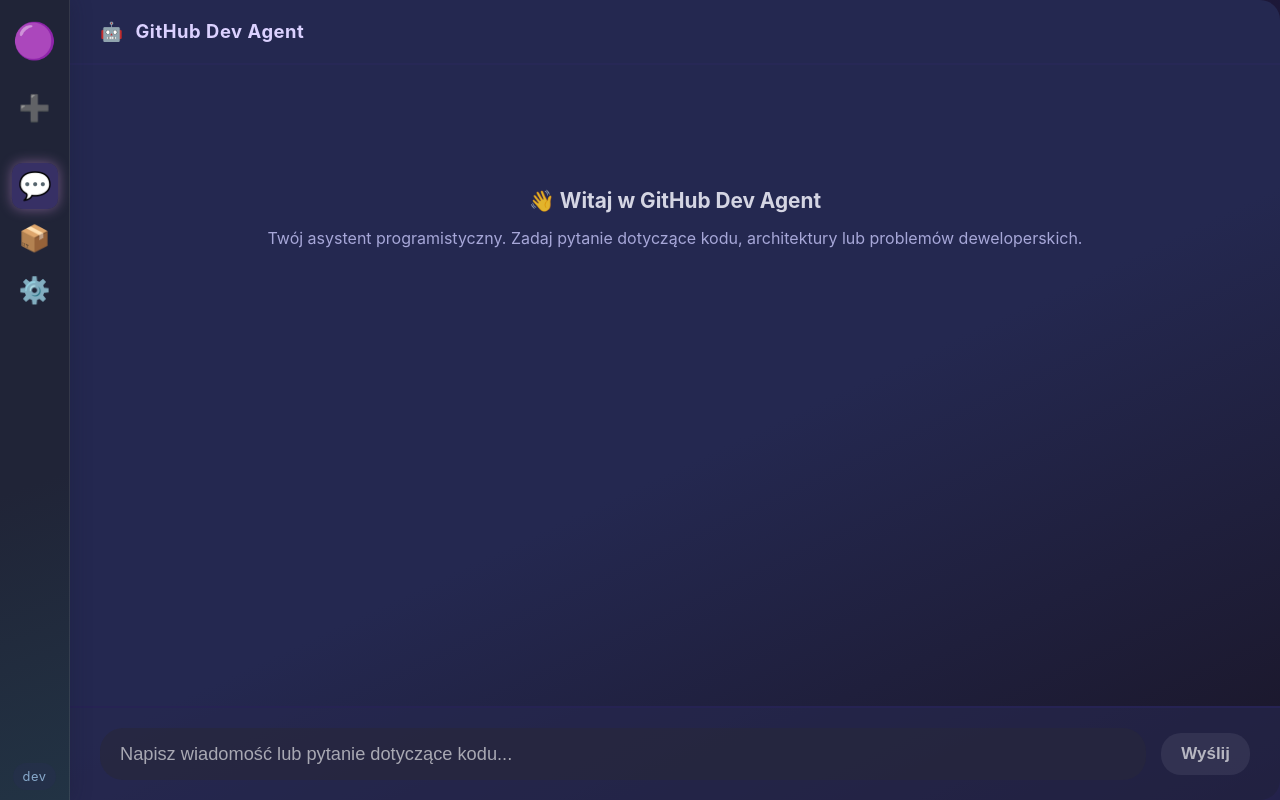
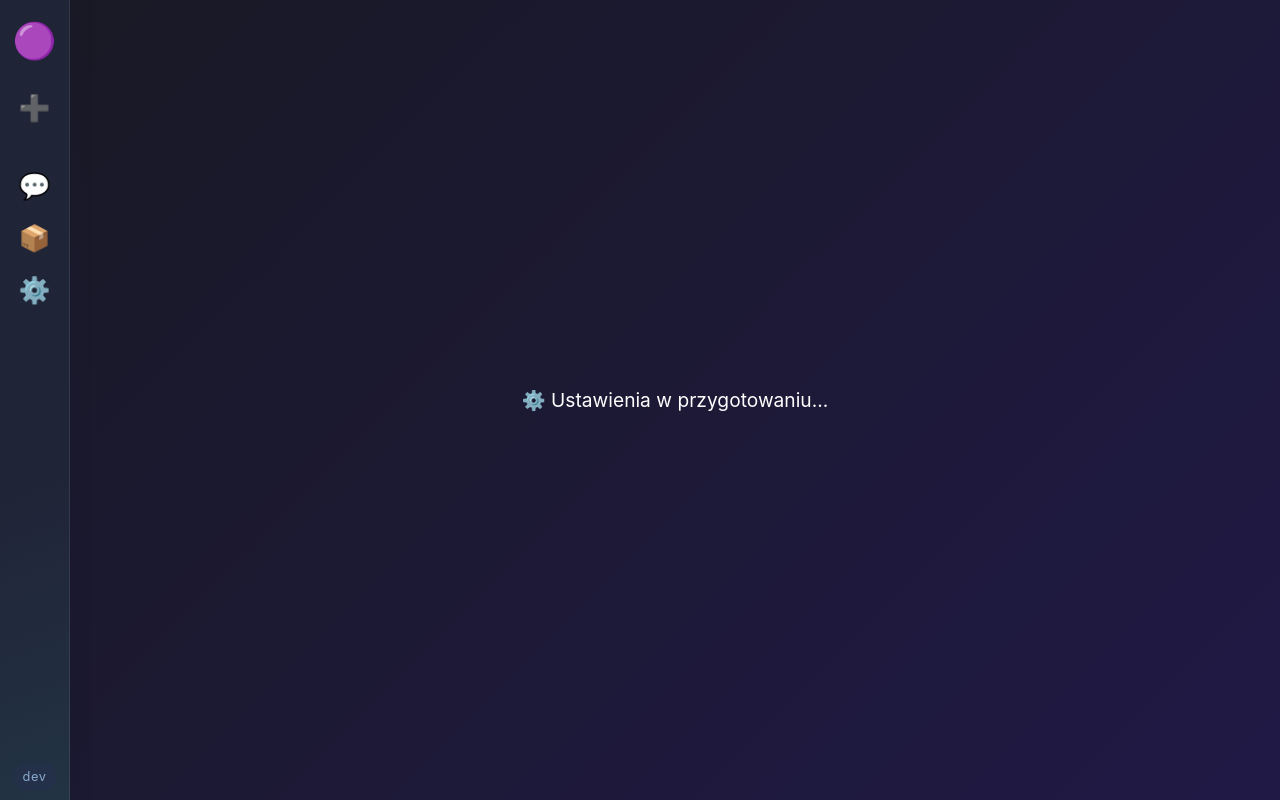
Before and after one commit to arturwyroslak/github-dev-agent, a React (Vite) app in the folder frontend/: page / in a window 1280 px wide. Both pictures are taken after a click on the button "⚙️". Built offline with nearby package versions, Linux system fonts and the light colour scheme.

Commit message:
🔧 Add navigation callback to handle sidebar interactions

```diff
--- a/frontend/src/App.tsx
+++ b/frontend/src/App.tsx
@@ -6,17 +6,76 @@
   const [sidebarSelected, setSidebarSelected] = useState("chat");
 
   const startNewChat = () => {
+    console.log('Starting new chat...');
+    // Clear chat messages and reload
     window.location.reload();
+  };
+
+  const handleNavClick = (section: string) => {
+    console.log(`Navigation clicked: ${section}`);
+    setSidebarSelected(section);
+
+    // Handle different sections
+    switch (section) {
+      case 'chat':
+        // Already in chat - do nothing
+        break;
+      case 'repos':
+        // Future: Navigate to repositories view
+        console.log('Repositories view - Coming soon!');
+        break;
+      case 'settings':
+        // Future: Navigate to settings view
+        console.log('Settings view - Coming soon!');
+        break;
+      default:
+        break;
+    }
   };
 
   return (
     <div style={{
       display: "flex",
       height: "100vh",
-      background: "linear-gradient(135deg, #191924 0%, #201946 100%)"
+      background: "linear-gradient(135deg, #191924 0%, #201946 100%)",
+      fontFamily: "'Inter', 'Segoe UI', 'Roboto', sans-serif"
     }}>
-      <ChatSidebar onNewChat={startNewChat} selected={sidebarSelected} />
-      <SimpleChatInterface />
+      <ChatSidebar
+        onNewChat={startNewChat}
+        selected={sidebarSelected}
+        onNavClick={handleNavClick}
+      />
+
+      {/* Main Content Area */}
+      <div style={{ flex: 1, display: 'flex', flexDirection: 'column' }}>
+        {sidebarSelected === 'chat' && <SimpleChatInterface />}
+
+        {sidebarSelected === 'repos' && (
+          <div style={{
+            flex: 1,
+            display: 'flex',
+            alignItems: 'center',
+            justifyContent: 'center',
+            color: '#ffffff',
+            fontSize: '1.2em'
+          }}>
+            🚧 Sekcja repozytoriów w przygotowaniu...
+          </div>
+        )}
+
+        {sidebarSelected === 'settings' && (
+          <div style={{
+            flex: 1,
+            display: 'flex',
+            alignItems: 'center',
+            justifyContent: 'center',
+            color: '#ffffff',
+            fontSize: '1.2em'
+          }}>
+            ⚙️ Ustawienia w przygotowaniu...
+          </div>
+        )}
+      </div>
     </div>
   );
 }
```
